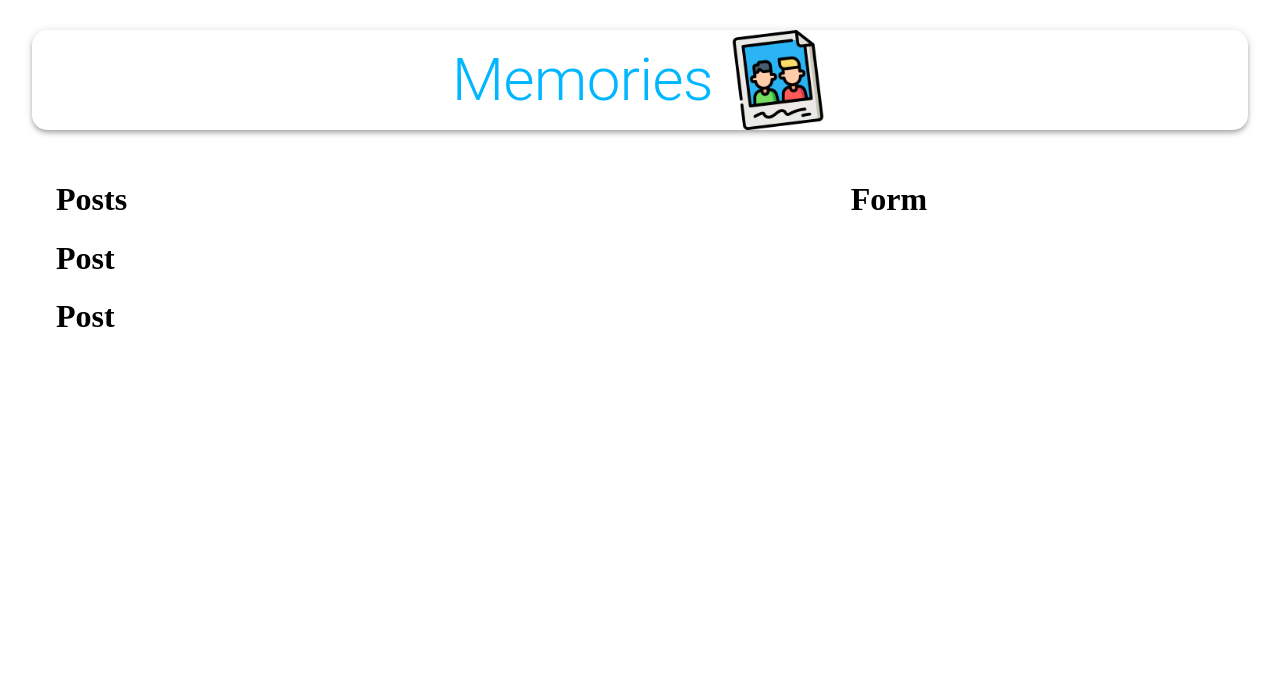
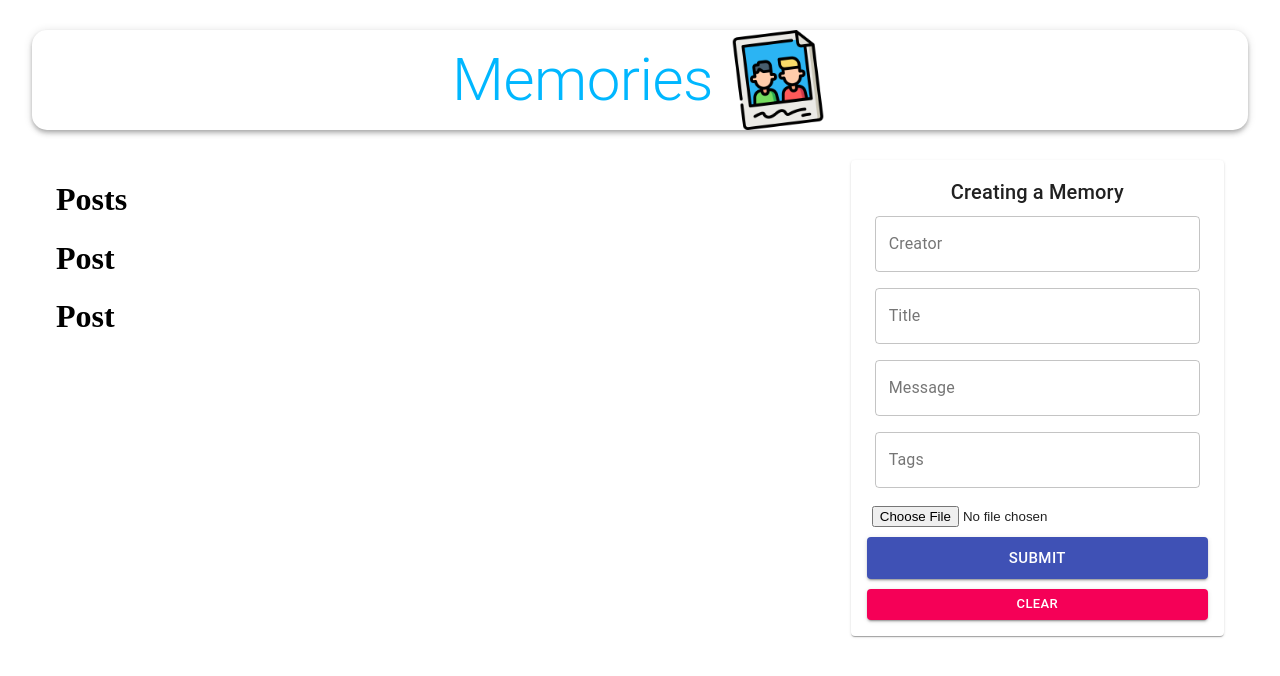
Before and after one commit to CIC4DA/Memories_project, a React (Create React App) app in the folder client/: page / in a window 1280 px wide. Shown: the top 676 px of the page. Built offline with nearby package versions, Linux system fonts and the light colour scheme.

Commit message:
form_made

```diff
--- a/client/src/components/Form/Form.js
+++ b/client/src/components/Form/Form.js
@@ -1,9 +1,47 @@
-import React from "react";
+import React, {useState} from "react";
 import useStyles from './styles.js';
+import {TextField,Button,Typography,Paper} from '@material-ui/core';
+import FileBase from 'react-file-base64';
+
 const Form = () => {
-    // const classes = useStyles();
+    const [postData,setPostData] = useState({
+        creator: '',
+        title : '',
+        message : '',
+        tags : '',
+        selectedFile : ''
+    });
+    const classes = useStyles();
+
+    const handleSubmit = () =>{
+
+    }
+
+    const clear = () =>{
+
+    }
+
+
     return(
-        <h1>Form</h1>
+        <Paper className={classes.paper}>
+            <form autoComplete="off" noValidate className={`${classes.form} ${classes.root}`} onSubmit = {handleSubmit} >
+
+            <Typography variant="h6">Creating a Memory</Typography>
+                <TextField name="creator" variant="outlined" label="Creator" fullWidth value={postData.creator} onChange={(e) => setPostData({...postData,creator: e.target.value})}/>
+                <TextField name="creator" variant="outlined" label="Title" fullWidth value={postData.title} onChange={(e) => setPostData({...postData,title: e.target.value})}/>
+                <TextField name="creator" variant="outlined" label="Message" fullWidth value={postData.message} onChange={(e) => setPostData({...postData,message: e.target.value})}/>
+                <TextField name="creator" variant="outlined" label="Tags" fullWidth value={postData.tags} onChange={(e) => setPostData({...postData,tags: e.target.value})}/>
+
+                <div className={classes.fileInput}>
+                    <FileBase type = "file" multiple = {false} onDone = {({base64}) => setPostData({...postData, selectedFile: base64})} />
+                </div>
+
+                <Button className={classes.buttonSubmit} variant="contained" color="primary" size="large" type="submit" fullWidth>Submit</Button>
+
+                <Button variant="contained" color="secondary" size="small" onClick={clear} fullWidth>Clear</Button>
+            </form>
+        </Paper>
+
     );
 }
 
--- a/client/src/components/Form/styles.js
+++ b/client/src/components/Form/styles.js
@@ -0,0 +1,24 @@
+import { makeStyles } from '@material-ui/core/styles';
+
+export default makeStyles((theme) => ({
+  root: {
+    '& .MuiTextField-root': {
+      margin: theme.spacing(1),
+    },
+  },
+  paper: {
+    padding: theme.spacing(2),
+  },
+  form: {
+    display: 'flex',
+    flexWrap: 'wrap',
+    justifyContent: 'center',
+  },
+  fileInput: {
+    width: '97%',
+    margin: '10px 0',
+  },
+  buttonSubmit: {
+    marginBottom: 10,
+  },
+}));
```
